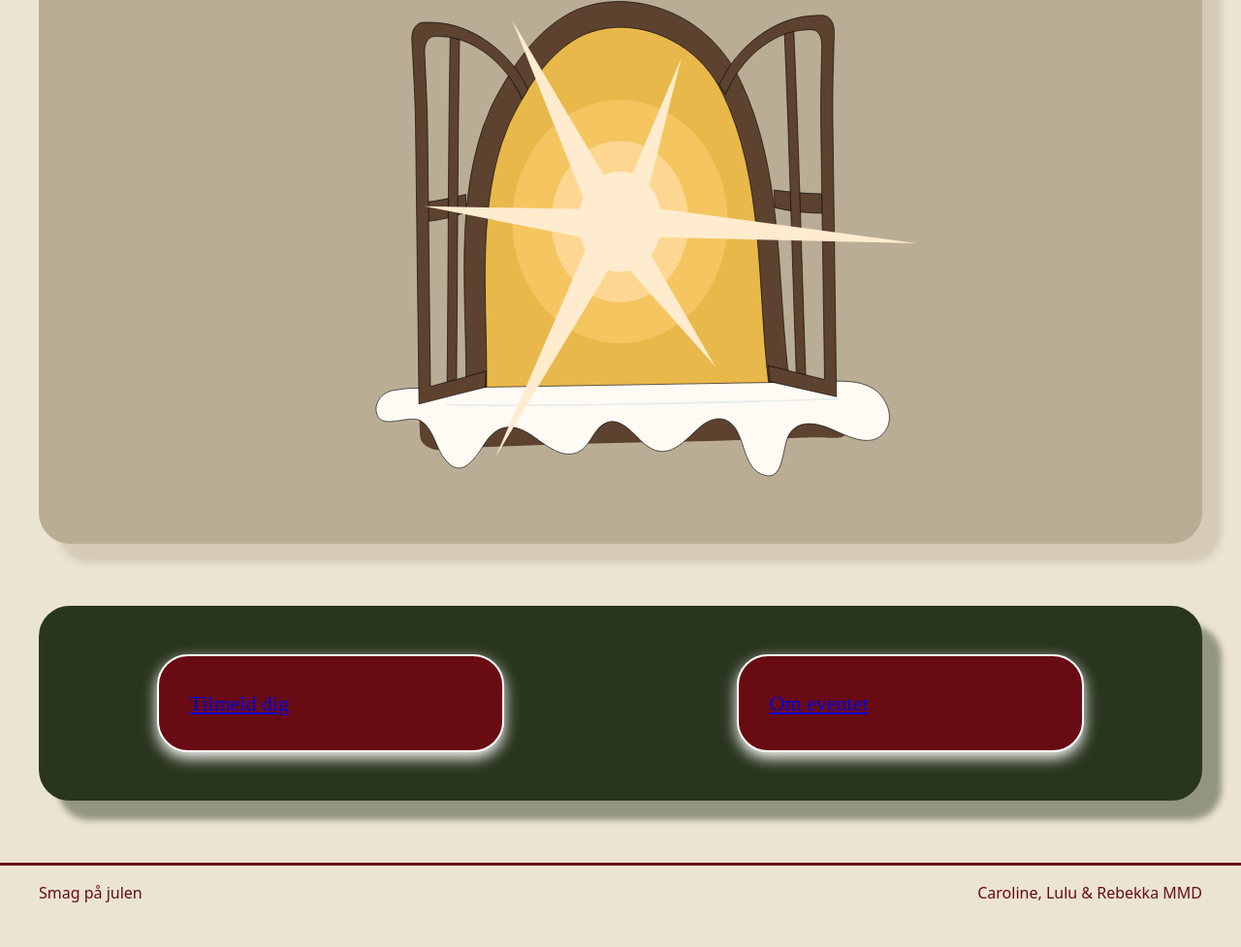
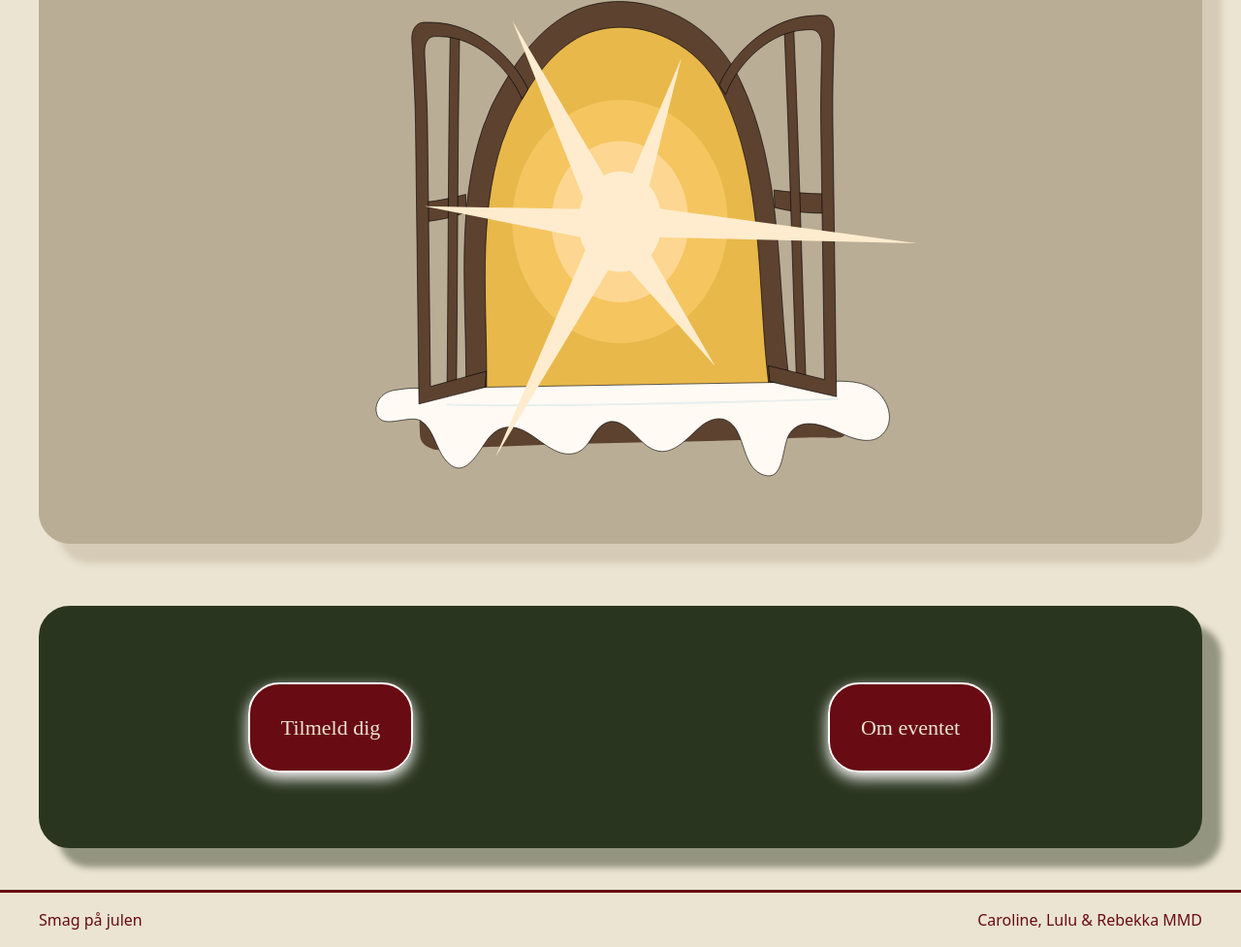
Before and after one commit to RebekkaJeppesen/Smag-paa-julen-event, a plain HTML site: page index.html in a window 1280 px wide. Shown: the part 1284-2261 px from the top of the page at 97% size. Before the commit the page ends 2233 px from the top, so only its background shows below. Drawn offline with Linux system fonts and the light colour scheme; files whose address does not match are found by name.

Commit message:
nye sider

```diff
--- a/css/index.css
+++ b/css/index.css
@@ -100,42 +100,45 @@
     background-color: rgba(42, 53, 31, 1);
     border-radius: 2rem;
     margin-top: 4rem;
-    margin-bottom: 4rem;
+    margin-bottom: 10rem;
     box-shadow: 20px 20px 6px rgba(42, 53, 31, 0.45);
+    height: 70%;
   }
 }
-.knap {
-  border: 2px solid rgba(255, 255, 255, 1);
-  border-radius: 2rem;
-  width: 80%;
-  background-color: rgba(104, 11, 19, 1);
+.link {
   font-family: "Playfair Display", serif;
   font-optical-sizing: auto;
   font-weight: 500;
   font-style: normal;
   color: rgba(235, 228, 210, 1);
   font-size: 18px;
+  text-decoration: none;
+  border: 2px solid rgba(255, 255, 255, 1);
+  border-radius: 2rem;
+  width: 80%;
+  background-color: rgba(104, 11, 19, 1);
   padding: 2rem;
   box-shadow: 0px 6px 15px rgba(255, 255, 255, 1);
-  place-items: center;
 
   @media (width > 700px) {
-    border: 2px solid rgba(255, 255, 255, 1);
-    border-radius: 2rem;
-    width: 60%;
-    background-color: rgba(104, 11, 19, 1);
     font-family: "Playfair Display", serif;
     font-optical-sizing: auto;
     font-weight: 500;
     font-style: normal;
     color: rgba(235, 228, 210, 1);
     font-size: 22px;
-    padding: 2rem;
+    text-decoration: none;
+    border: 2px solid rgba(255, 255, 255, 1);
+    border-radius: 2rem;
+    width: 100%;
+    margin: 2rem;
+    background-color: rgba(104, 11, 19, 1);
     box-shadow: 0px 6px 15px rgba(255, 255, 255, 1);
-    place-items: center;
+    align-items: center;
   }
 }
-.knap:hover {
+
+.link:hover {
   box-shadow: 0px 6px 15px rgba(220, 170, 88);
   transform: translateY(-10px);
 }
```
Also changed, not shown: om-eventet.html (added, +9 -0 lines), tilmelding.html (added, +9 -0 lines).
